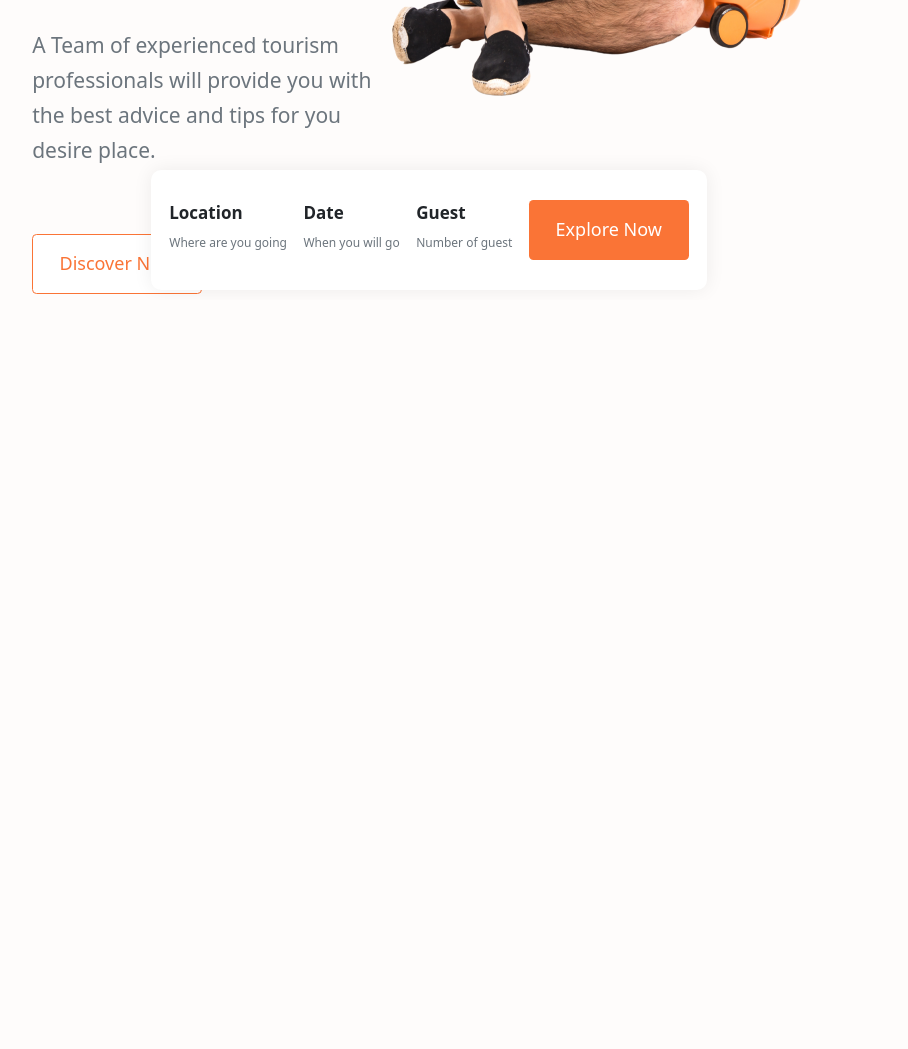
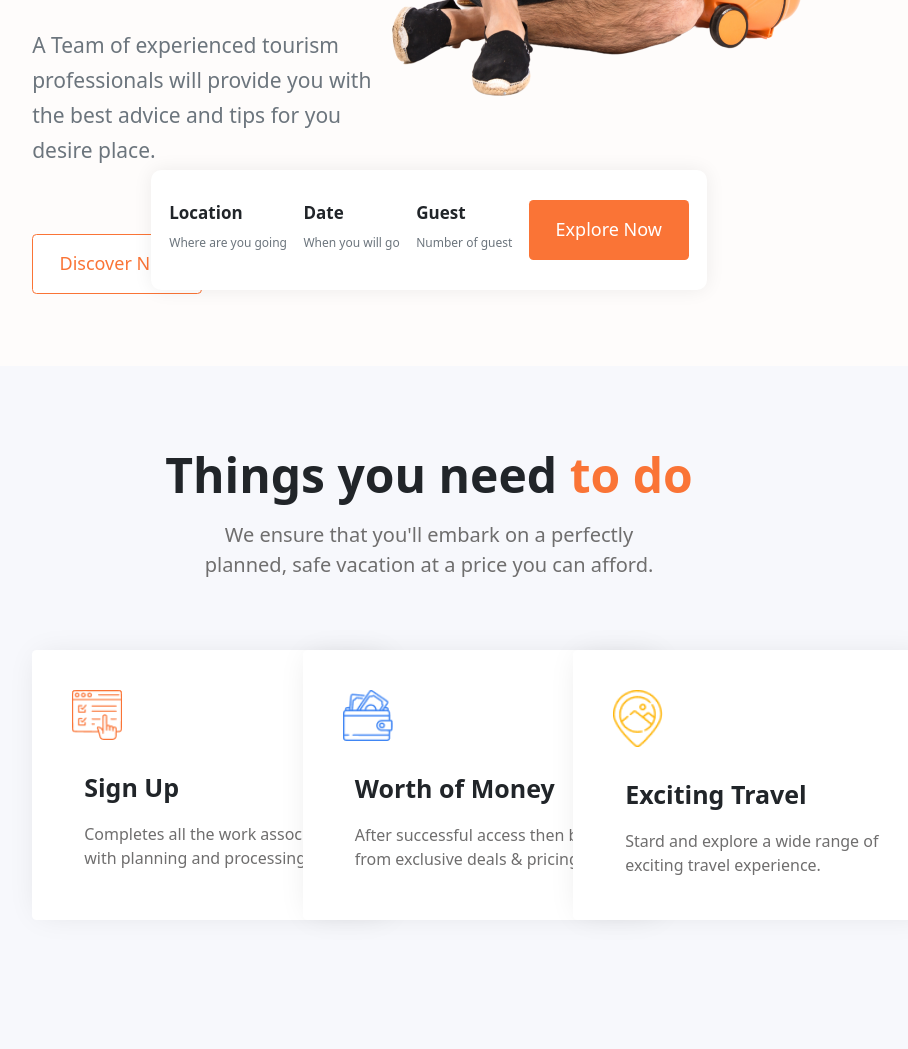
Before and after one commit to BryantGG77/Trabook-estilos, a plain HTML site: page index.html in a window 1280 px wide. Shown: the part 620-1669 px from the top of the page, without its empty margins (211-1119 px from the left). Before the commit the page ends 920 px from the top, so only its background shows below. Drawn offline with nearby package versions, Linux system fonts and the light colour scheme.

Commit message:
segunda seccion

```diff
--- a/css/style.css
+++ b/css/style.css
@@ -10,17 +10,23 @@
 :root {
     --mainColor: #FA7436;
     --mainColorHover: #fd864e;
+    --whiteHover: #edecec;
+    --colorSection: #6f6e6e;
 
-    --whiteHover: #edecec;
+    --spacing-padding: 0px 19%;
 
 }
 
 body {
-    margin: 0 19%;
     background-color: #fefcfb;
 }
 
 /* ESTILOS HEADER*/
+
+.cajon-grande {
+    margin: var(--spacing-padding);
+    background-color: #fefcfb;
+}
 
 .botonEstilos {
     margin: 0;
@@ -72,6 +78,7 @@ ul {
 
 /*ESTILOS PRIMERA SECCION*/
 
+
 .journey-color {
     color: var(--mainColor);
 }
@@ -85,7 +92,7 @@ ul {
 .container-right {
     height: 600px;
     width: 500px;
-    padding: 20px 0;
+    padding-top: 20px;
 
 }
 
@@ -129,3 +136,66 @@ p {
     margin: 0;
     font-display: initial;
 }
+
+
+/* SEGUNDA SECCION*/
+
+.contenedor-sect2 {
+    background-color: #f7f8fc;
+    margin-top: 76px;
+    padding-top: 80px;
+    height: 683px;
+}
+
+.container-text {
+    width: 530px;
+}
+
+.title-sect-2 {
+    font-size: 48px;
+    font-weight: 680;
+}
+
+.h2-to-do {
+    color: var(--mainColor);
+}
+
+.text-sect-2 {
+    color: var(--colorSection);
+    font-size: 20px;
+    padding: 10px 20px 30px 20px;
+    margin-bottom: 40px;
+}
+
+
+
+.column {
+    height: 100px;
+    width: 50px;
+}
+
+.card {
+    padding: 40px;
+    height: 270px;
+    width: 360px;
+    border: none;
+    -webkit-box-shadow: 0px 0px 29px -7px rgba(0, 0, 0, 0.1);
+    -moz-box-shadow: 0px 0px 29px -7px rgba(0, 0, 0, 0.1);
+    box-shadow: 0px 0px 29px -7px rgba(0, 0, 0, 0.1);
+}
+
+.container-cards {
+    margin: var(--spacing-padding);
+}
+
+.card-title {
+    font-size: 25px;
+    font-weight: 700;
+    margin: 20px 0 20px 0;
+}
+
+.card-text {
+    color: var(--colorSection);
+    font-size: 16px;
+    font-weight: 500;
+}
--- a/index.html
+++ b/index.html
@@ -11,11 +11,15 @@
 </head>
 
 <body>
+
+    <div class="cajon-grande">
+
+
         <header class="d-flex justify-content-between my-4 py-4 align-items-center">
             <div>
-            <img width="130px" src="assets/Logo.png" alt="Logo">
+                <img width="130px" src="assets/Logo.png" alt="imagen-Logo">
             </div>
-        <div>
+            <div class="nav">
                 <nav>
                     <ul>
                         <a href="#">Home</a>
@@ -35,24 +39,30 @@
                 </button>
             </div>
         </header>
-    <div class="d-flex justify-content-between mt-5 contenedor">
+
+
+        <div class="sect-1 d-flex justify-content-between mt-5 contenedor">
             <div class="container-left d-flex flex-column">
                 <div class="holi mt-5">
-                <h1 class="title-1">Get started your exciting <span class="h1 journey-color title-1">journey</span> with
+                    <h1 class="title-1">Get started your exciting <span class="h1 journey-color title-1">journey</span>
+                        with
                         us.
                     </h1>
 
                 </div>
                 <div class="parraph mt-5">
-                <p class="h3 text-secondary">A Team of experienced tourism professionals will provide you with the best
+                    <p class="h3 text-secondary">A Team of experienced tourism professionals will provide you with the
+                        best
                         advice and tips for you desire place.</p>
                     <button class="btn-discover rounded h4">Discover Now</button>
                 </div>
             </div>
             <div class="container-right">
-            <img class="m-auto" width="450px" src="assets/tourist-with-thumb-up__1_-removebg 1.png" alt="Turista">
+                <img class="m-auto" width="450px" src="assets/tourist-with-thumb-up__1_-removebg 1.png"
+                    alt="Imagen-descriptiva-viajes">
             </div>
         </div>
+
 
         <div class="d-flex justify-content-center rounded">
             <div class="d-flex flex-row floating-nav justify-content-between align-items-center px-4">
@@ -75,6 +85,78 @@
                 </div>
             </div>
         </div>
+
+    </div>
+
+
+
+
+
+    <div class="contenedor-sect2">
+
+        <div class="d-flex justify-content-center align-items-center">
+
+            <div class="container-text">
+                <h2 class="title-sect-2 text-center">Things you need <span class="title-sect-2 h2-to-do">to
+                        do</span></h2>
+                <p class="text-sect-2 text-center">We ensure that you'll embark on a perfectly planned,
+                    safe vacation at a price you can afford.
+                </p>
+
+            </div>
+        </div>
+
+        <div class="container-cards">
+
+
+            <div class="row row-col-3">
+
+                <div class="column col rounded">
+                    <div class="card">
+                        <img src="assets/Group (2).png" alt="img-inicio-sesion" width="50px">
+                        <div class="card-body">
+                            <h4 class="card-title">Sign Up</h4>
+                            <p class="card-text">Completes all the work associated
+                                with planning and processing
+                            </p>
+                        </div>
+                    </div>
+                </div>
+
+
+                <div class="column col rounded">
+
+                    <div class="card">
+                        <img src="assets/Group.png" alt="img-billetera" width="50px">
+                        <div class="card-body">
+                            <h4 class="card-title">Worth of Money</h4>
+                            <p class="card-text">After successful access then book
+                                from exclusive deals & pricing
+                            </p>
+                        </div>
+                    </div>
+
+                </div>
+
+
+                <div class="column col rounded">
+
+                    <div class="card">
+                        <img src="assets/Group (1).png" alt="img-ubicacion" width="50px">
+                        <div class="card-body">
+                            <h4 class="card-title">Exciting Travel</h4>
+                            <p class="card-text">Stard and explore a wide range of
+                                exciting travel experience.
+                            </p>
+                        </div>
+                    </div>
+                </div>
+            </div>
+
+        </div>
+
+
+    </div>
 </body>
 
 </html>
```
Lines whose indentation alone changed are shown as unchanged.
